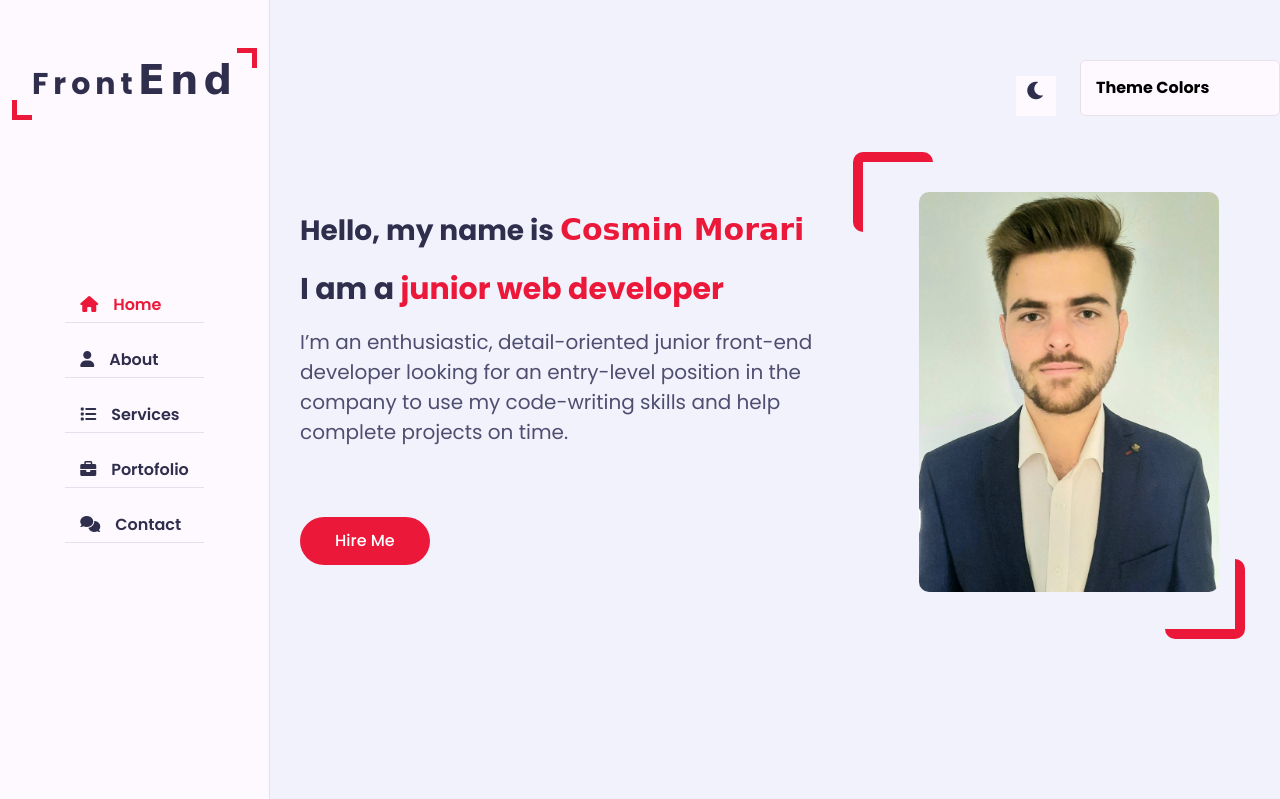
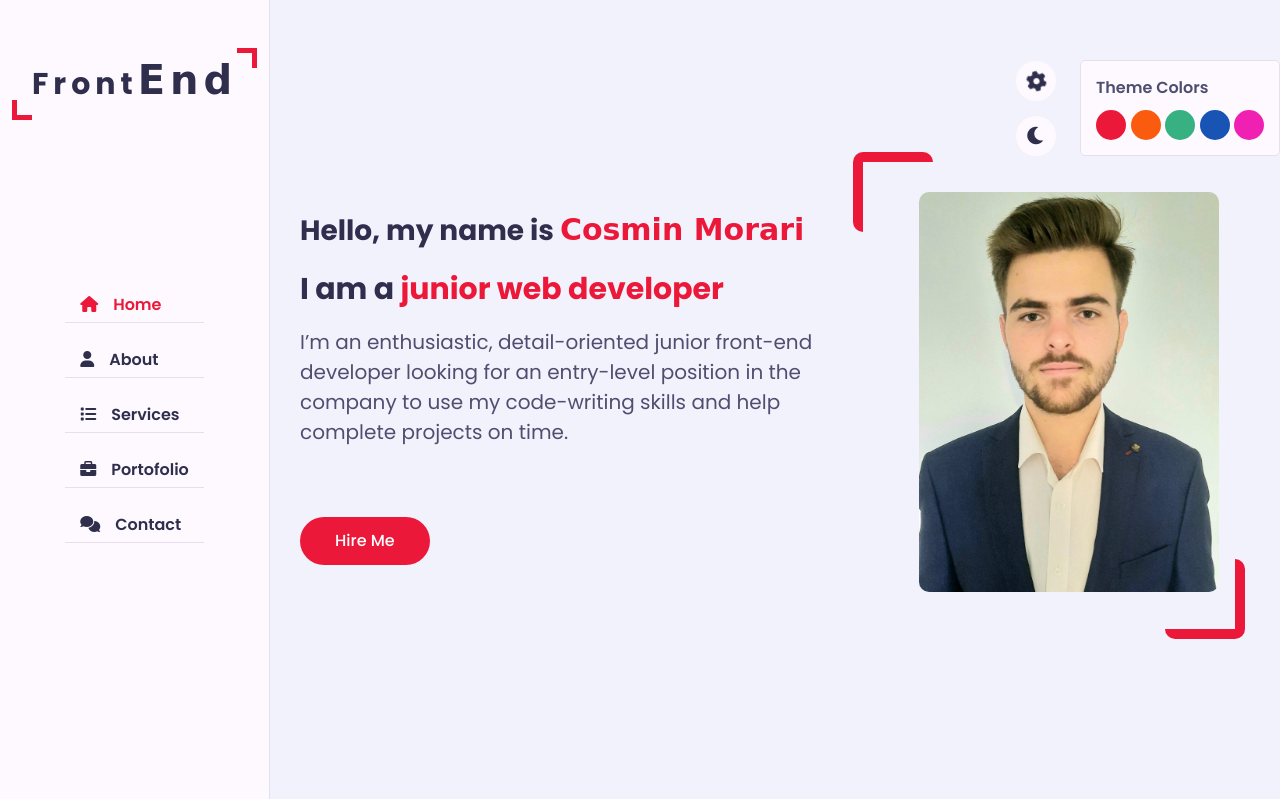
Before and after one commit to cosmin05072018/My-personal-portfolio, a PHP site: page / in a window 1280 px wide. Shown: the top 799 px of the page. Run offline with PHP 8.4, Linux system fonts and the light colour scheme; some web fonts are replaced.

Commit message:
working progress...

```diff
--- a/index.html
+++ b/index.html
@@ -511,7 +511,7 @@
     <!-- STYLE SWITCHER START-->
     <div class="style-switcher">
       <div class="style-switcher-toggler s-icon">
-        <i class="fas fa-cog fa-skin"></i>
+        <i class="fas fa-cog fa-spin"></i>
       </div>
       <div class="day-night s-icon">
         <i class="fas fa-moon"></i>
--- a/style-switcher.css
+++ b/style-switcher.css
@@ -9,6 +9,7 @@
     z-index: 101;
     border-radius: 5px;
     transition: all 0.3s ease;
+    transform: translateX();
 }
 
 .style-switcher .s-icon{
@@ -22,4 +23,59 @@
     right: 100%;
     border: 1 px solid var(--bg-black-50);
     margin-right: 25px;
+    cursor: pointer;
+    transition: all 0.3s ease;
+    border-radius: 50%;
 }
+.style-switcher .s-icon i{
+    line-height: 40px;
+}
+
+.style-switcher .style-switcher-toggler{
+    top: 0;
+}
+
+.style-switcher .day-night{
+    top: 55px;
+}
+
+.style-switcher h4{
+    margin: 0 0 10px;
+    color: var(--text-black-700);
+    font-size: 16px;
+    font-weight: 600;
+    text-transform: capitalize;
+}
+
+.style-switcher .colors{
+    display: flex;
+    flex-wrap: wrap;
+    justify-content: space-between;
+}
+
+.style-switcher .colors span{
+    display: inline-block;
+    height: 30px;
+    width: 30px;
+    border-radius: 50%;
+}
+
+.style-switcher .color-1{
+    background-color: #ec1839;
+}
+
+.style-switcher .color-2{
+    background-color: #fa5b0f;
+}
+
+.style-switcher .color-3{
+    background-color: #37b182;
+}
+
+.style-switcher .color-4{
+    background-color: #1854b4;
+}
+
+.style-switcher .color-5{
+    background-color: #f021b2;
+}
```
